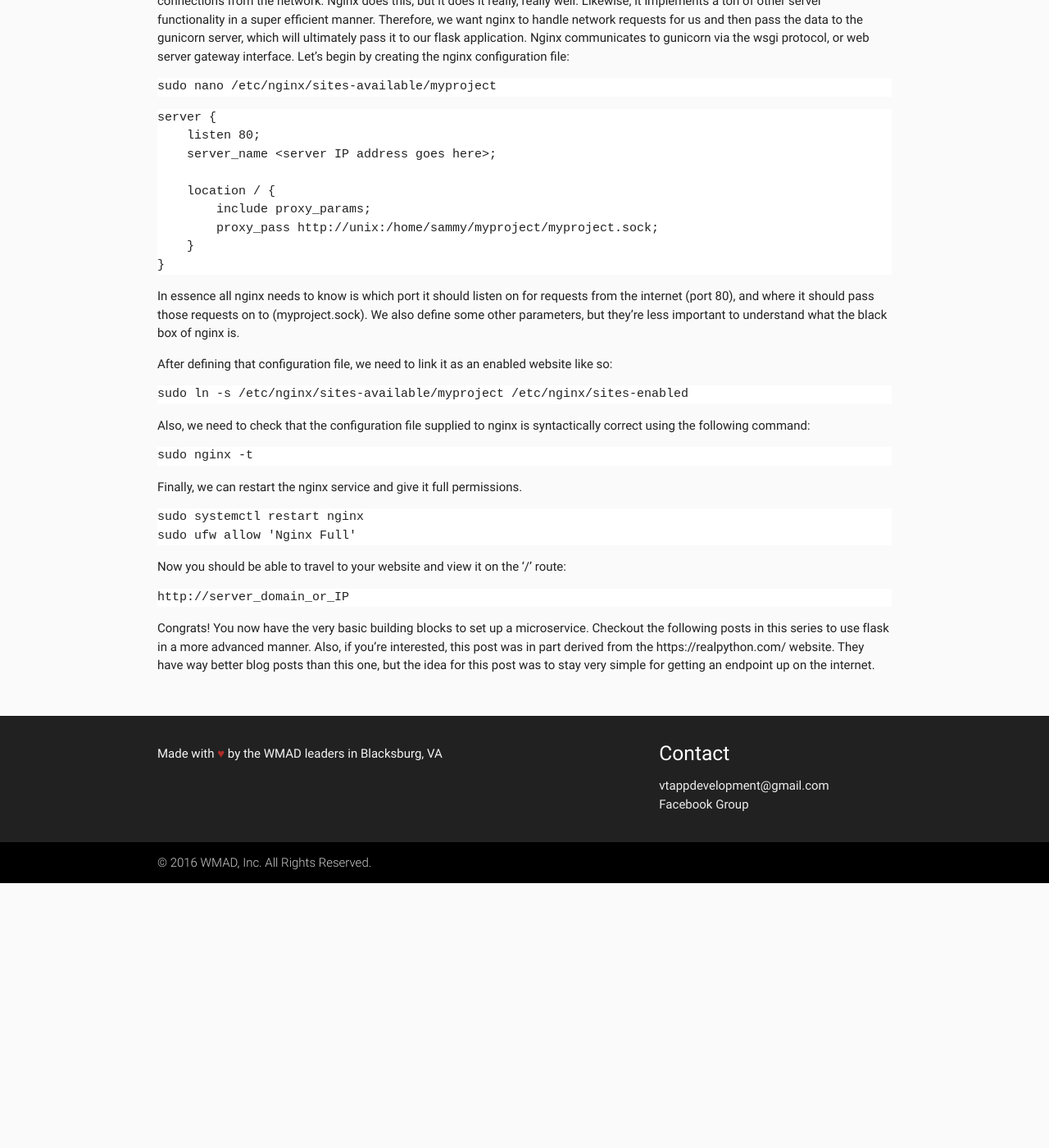
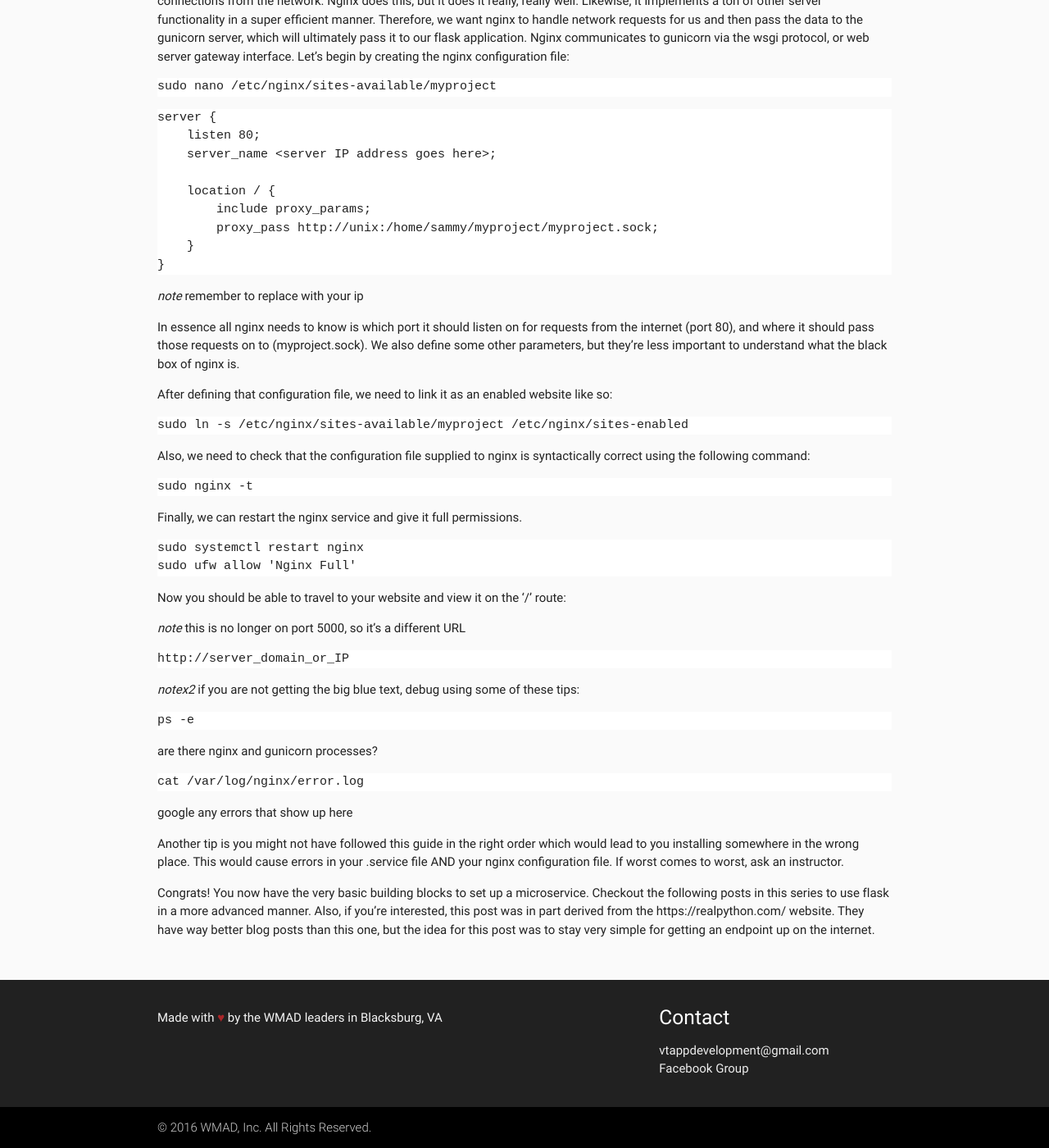
Before and after one commit to MandWdevclub/MandWdevclub.github.io, a Jekyll site: the page built from _posts/2016-08-05-setup.md, in a window 1280 px wide and 1400 px high, scrolled down 4702 px. Shown: the whole window at 82% size. Built offline with Jekyll 4.4.1, drawn with Linux system fonts in a browser that asks for light colours; before the commit the page ends 5779 px from its top, so only the background shows below that.

Commit message:
Update 2016-08-05-setup.md

````diff
--- a/_posts/2016-08-05-setup.md
+++ b/_posts/2016-08-05-setup.md
@@ -250,6 +250,7 @@ server {
     }
 }
 ```
+*note* remember to replace <server IP address goes here> with your ip
 
 In essence all nginx needs to know is which port it should listen on for requests from the internet (port 80), and where it should pass those requests on to (myproject.sock). We also define some other parameters, but they're less important to understand what the black box of nginx is.
 
@@ -274,8 +275,22 @@ sudo ufw allow 'Nginx Full'
 
 Now you should be able to travel to your website and view it on the '/' route:
 
+*note* this is no longer on port 5000, so it's a different URL
 ```
 http://server_domain_or_IP
 ```
+*notex2* if you are not getting the big blue text, debug using some of these tips:
+
+```
+ps -e
+```
+are there nginx and gunicorn processes?
+
+```
+cat /var/log/nginx/error.log
+```
+google any errors that show up here
+
+Another tip is you might not have followed this guide in the right order which would lead to you installing somewhere in the wrong place. This would cause errors in your .service file AND your nginx configuration file. If worst comes to worst, ask an instructor.
 
 Congrats! You now have the very basic building blocks to set up a microservice. Checkout the following posts in this series to use flask in a more advanced manner. Also, if you're interested, this post was in part derived from the https://realpython.com/ website. They have way better blog posts than this one, but the idea for this post was to stay very simple for getting an endpoint up on the internet.
````
